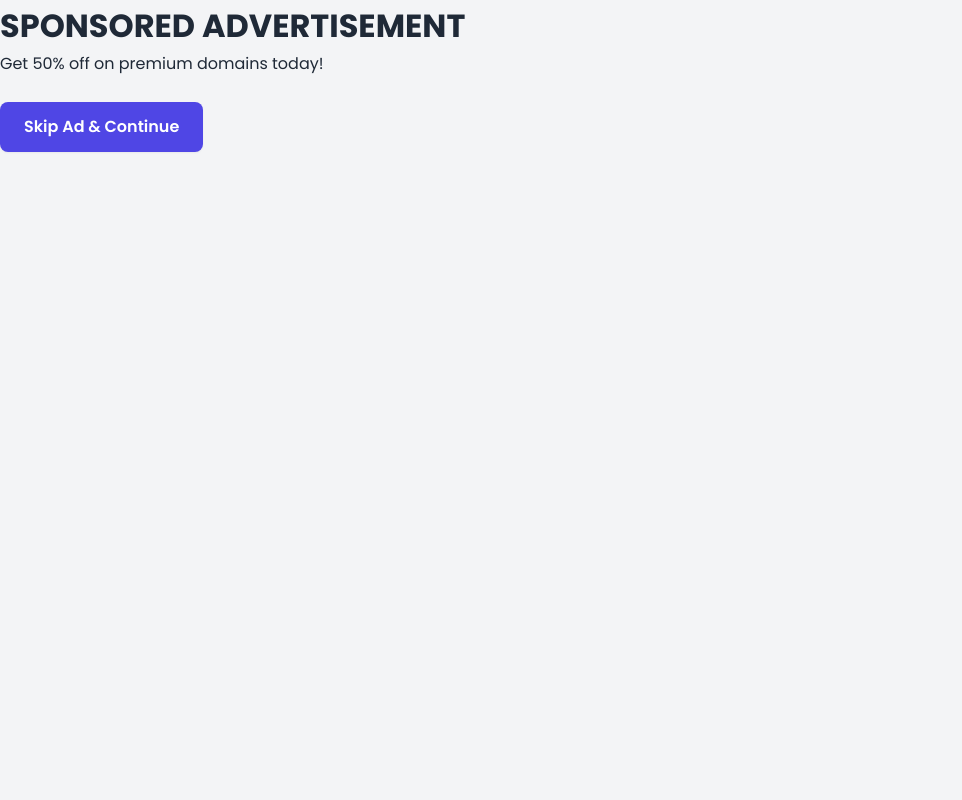
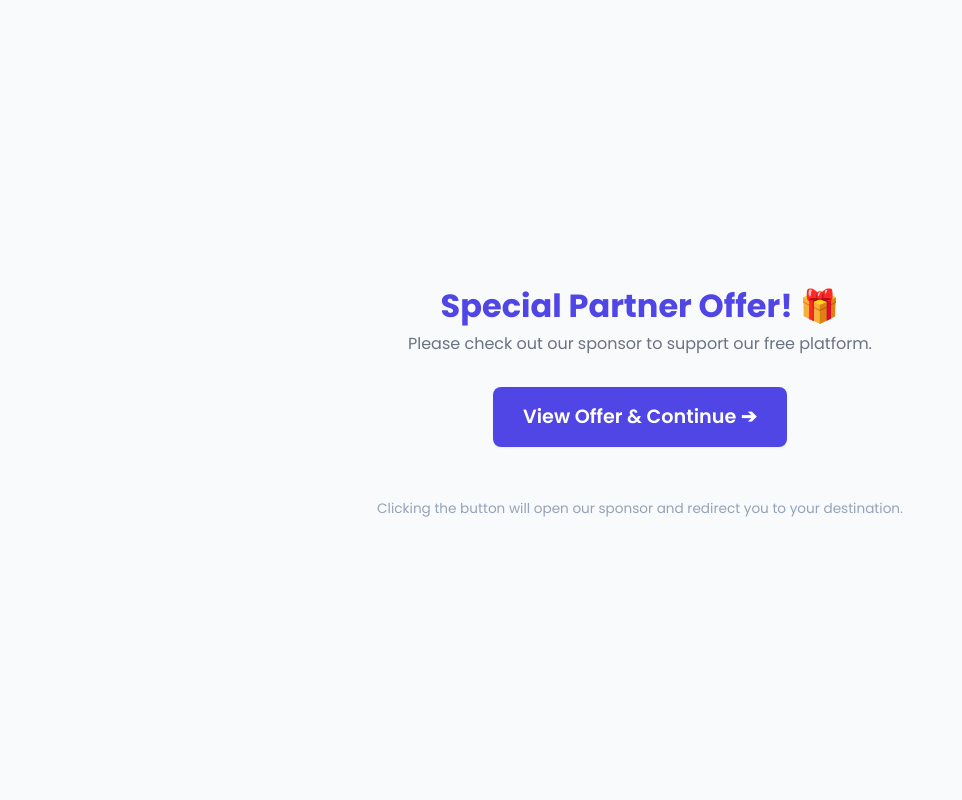
Before and after one commit to bitezippy-rgb/student_help, a Flask app: page /full_ad in a window 1280 px wide. Shown: the whole page, without its empty margins (0-962 px from the left). Run offline with Flask 3, Linux system fonts and the light colour scheme.

Commit message:
Update full_ad.html
ADS added

```diff
--- a/templates/full_ad.html
+++ b/templates/full_ad.html
@@ -1,10 +1,19 @@
 <!DOCTYPE html>
 <html>
 <head><link rel="stylesheet" href="{{ url_for('static', filename='style.css') }}"></head>
-<body class="ad-full-page">
-    <h1>SPONSORED ADVERTISEMENT</h1>
-    <p>Get 50% off on premium domains today!</p><br>
-    <!-- Requires user action to proceed -->
-    <a href="{{ next_url }}" class="btn">Skip Ad & Continue</a>
+<body class="ad-full-page" style="background: #f8fafc; display: flex; flex-direction: column; justify-content: center; align-items: center; height: 100vh; text-align: center;">
+
+    <h1 style="color: var(--primary);">Special Partner Offer! 🎁</h1>
+    <p style="color: var(--text-muted); margin-bottom: 30px;">Please check out our sponsor to support our free platform.</p>
+
+    <!-- REPLACE THE HREF WITH YOUR ADSTERRA DIRECT LINK -->
+    <a href="https://www.profitablecpmratenetwork.com/bca34v5me?key=dba8e61c40258f7c2e95467f5b89656f" target="_blank"
+   rel="noopener noreferrer"
+   onclick="setTimeout(function(){ window.location.href='{{ next_url }}'; }, 800);"
+   class="btn" style="padding: 15px 30px; font-size: 1.2rem;">
+    View Offer & Continue ➔
+</a>
+    <br><br>
+    <p style="font-size: 0.85rem; color: #94a3b8;">Clicking the button will open our sponsor and redirect you to your destination.</p>
 </body>
 </html>
```
